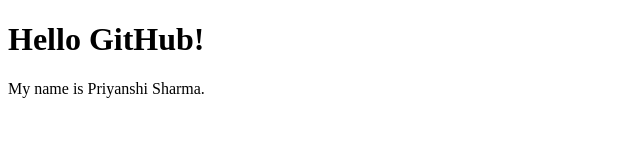
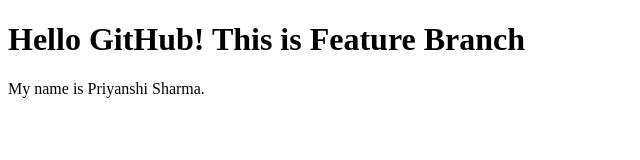
Before and after one commit to Priyanshisharma18/DevOps-Project-1, a plain HTML site: page index.html in a window 1280 px wide. Shown: the whole page, without its empty margins (0-640 px from the left). Drawn offline with Linux system fonts and the light colour scheme.

Commit message:
updated homepage in feature branch

```diff
--- a/index.html
+++ b/index.html
@@ -5,7 +5,7 @@
 </head>
 <body>
 
-<h1>Hello GitHub!</h1>
+<h1>Hello GitHub! This is Feature Branch</h1>
 
 <p>My name is Priyanshi Sharma.</p>
 
```
